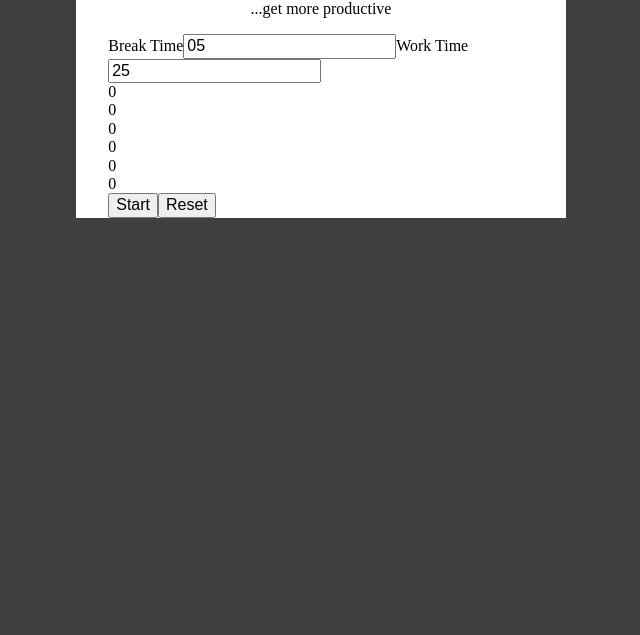
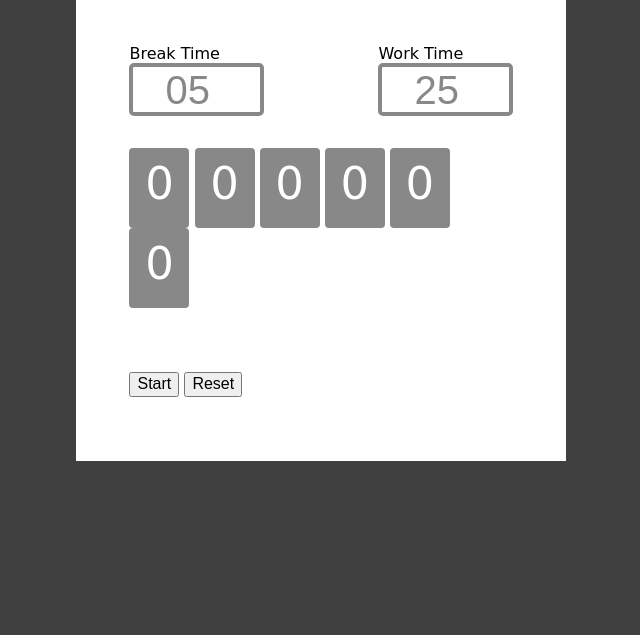
Before and after one commit to sayrah901/pomodoroclock, a plain HTML site: page index.html in a window 1280 px wide. Shown: the part 165-800 px from the top of the page, without its empty margins (319-959 px from the left). Drawn offline with nearby package versions, Linux system fonts and the light colour scheme.

Commit message:
styling the html elements

```diff
--- a/base.css
+++ b/base.css
@@ -2,23 +2,39 @@
 
 body{
 	background-color: #404040;
+	font-family: cursive;
 }
-.table-center{
-	display: table;
-	margin: 0 auto;
-}
+
+
+/*Width*/
 .width-35{
 	width: 35%;
 }
+
 .width-50{
 	width: 50%;
 }
+
+.width-90{
+	width: 90%;
+}
+.width-100{
+	width: 100%;
+}
+@media(max-width: 500px ){
+	.mobile-width-90{
+		width: 90%;
+	}
+}
+
 .background-white{
 	background-color: #fff;
 }
 .text-center{
 	text-align: center;
 }
+
+/*Spacing*/
 .padding-v4{
 	padding-top: 4rem;
 	padding-bottom: 4rem;
@@ -31,6 +47,44 @@ body{
 	margin-top: 2rem;
 	margin-bottom: 2rem;
 }
+
+/*display*/
 .inline-block{
 	display: inline-block;
 }
+.block{
+	display: block;
+}
+.table-center{
+	display: table;
+	margin: 0 auto;
+}
+
+/*units*/
+.input{
+	width: 100%;
+	height: 42px;
+	border: 4px solid #888;
+	border-radius: 5px;
+	outline: none;
+	padding: 1.4rem 0 1.4rem 2rem;
+	font-size: 40px;
+	color: #888;
+
+}
+.time-box{
+	width: 60px;
+	height: 70px;
+	font-size: 45px;
+	background-color: #888;
+	color: #fff;
+	padding-top: 10px;
+	border-radius: 4px;
+	margin-right: 0 !important;
+
+}
+
+/*Positions*/
+.pull-right{
+	float: right;
+}
--- a/index.html
+++ b/index.html
@@ -3,28 +3,34 @@
 </head>
 
 <body class = "padding-v4 padding-h2">
-	<div class = "table-center width-35 background-white padding-h2">
+	<div class = "table-center width-35 background-white padding-h2 mobile-width-90">
 		<div class = "text-center">
-			<h1 class = "margin-v2">Pomodoro Clock</h1>
+			<h1 class = "">Pomodoro Clock</h1>
 			<p>...get more productive</p>
 		</div>
+		<div class = "width-90 table-center">
+			<div class = "inline-block width-35 margin-v2">
+				<label class = "block">Break Time</label>
+				<input type = "number" value = "05" min = "0" max = "90" class = "input">
+			</div>
 
-		<label class = "inline-block">Break Time</label>
-		<input type = "number" value = "05" min = "0" max = "90" class = "width-50">
+			<div class = "inline-block width-35 margin-v2 pull-right">
+				<label class = "block">Work Time</label>
+				<input type = "number" value = "25" min = "0" max = "90" class = "input">
+			</div>
 
-		<label class = "inline-block">Work Time</label>
-		<input type = "number" value = "25" min = "0" max = "90" class = "width-50">
-
-		<div>
-			<div>0</div>
-			<div>0</div>
-			<div>0</div>
-			<div>0</div>
-			<div>0</div>
-			<div>0</div>
+			<div>
+				<div class = "inline-block time-box text-center">0</div>
+				<div class = "inline-block time-box text-center">0</div>
+				<div class = "inline-block time-box text-center">0</div>
+				<div class = "inline-block time-box text-center">0</div>
+				<div class = "inline-block time-box text-center">0</div>
+				<div class = "inline-block time-box text-center">0</div>
+			</div>
+			<div class = "padding-v4">
+				<button>Start</button>
+				<button>Reset</button>
+			</div>
 		</div>
-
-		<button>Start</button>
-		<button>Reset</button>
 	</div>
 </body>
```
